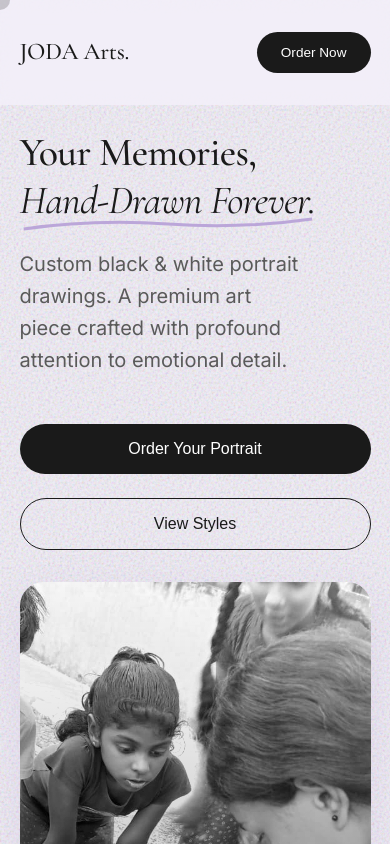
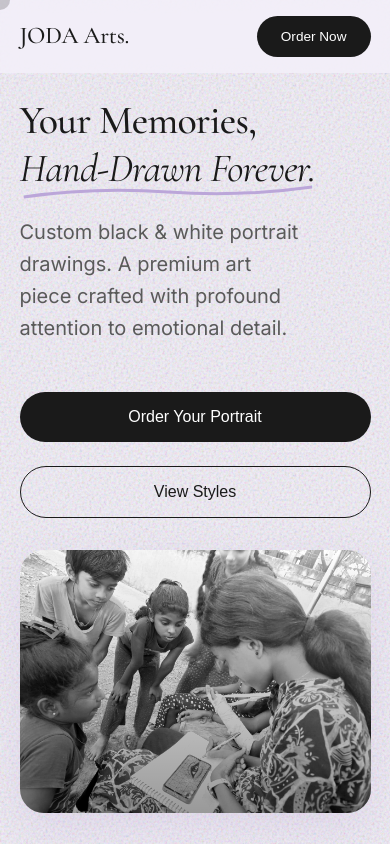
Before and after one commit to Johncyrebecca684/JODA-website, a React (Vite) app: page / in a window 390 px wide. Shown: the top 844 px of the page. Built offline with nearby package versions, Linux system fonts and the light colour scheme.

Commit message:
Fix mobile view responsiveness and image cropping

```diff
--- a/src/App.tsx
+++ b/src/App.tsx
@@ -161,7 +161,7 @@ export default function App() {
       />
 
       {/* Navigation */}
-      <nav style={{ padding: '2rem 5%', display: 'flex', justifyContent: 'space-between', alignItems: 'center', position: 'fixed', width: '100%', zIndex: 100, background: 'rgba(244, 240, 250, 0.8)', backdropFilter: 'blur(10px)' }}>
+      <nav className="main-nav">
         <h2 style={{ fontSize: '1.5rem', margin: 0 }}>JODA Arts.</h2>
         <div className="nav-links">
           <a href="#how-it-works" style={{ fontWeight: 500, transition: '0.3s' }}>Process</a>
@@ -173,7 +173,7 @@ export default function App() {
       </nav>
 
       {/* Hero Section */}
-      <section className="section" style={{ minHeight: '100vh', display: 'flex', alignItems: 'center', paddingTop: '8rem' }}>
+      <section className="section hero-section">
         <div className="grid-2 align-center">
           <motion.div
             initial={{ opacity: 0, y: 50 }}
@@ -204,12 +204,13 @@ export default function App() {
             </div>
           </motion.div>
           <motion.div
+            className="hero-container"
             initial={{ opacity: 0, scale: 0.9 }}
             animate={{ opacity: 1, scale: 1 }}
             transition={{ duration: 1.2, delay: 0.2 }}
-            style={{ position: 'relative', height: '600px', borderRadius: '24px', overflow: 'hidden', boxShadow: 'var(--shadow-hover)' }}
+            style={{ position: 'relative', borderRadius: '24px', overflow: 'hidden', boxShadow: 'var(--shadow-hover)' }}
           >
-            <img src="/WhatsApp Image 2026-03-16 at 8.42.58 PM.jpeg" alt="Hero Art" style={{ width: '100%', height: '100%', objectFit: 'cover', filter: 'grayscale(100%) contrast(1.2)' }} />
+            <img className="hero-img" src="/WhatsApp Image 2026-03-16 at 8.42.58 PM.jpeg" alt="Hero Art" style={{ width: '100%', filter: 'grayscale(100%) contrast(1.2)' }} />
             <div style={{ position: 'absolute', top: 0, left: 0, width: '100%', height: '100%', background: 'linear-gradient(to top, rgba(0,0,0,0.4), transparent)' }} />
           </motion.div>
         </div>
@@ -254,7 +255,7 @@ export default function App() {
           <p style={{ marginTop: '1rem' }}>Priced reflecting hours of dedicated craftsmanship.</p>
         </div>
 
-        <div style={{ display: 'grid', gridTemplateColumns: 'repeat(auto-fit, minmax(280px, 1fr))', gap: '2rem' }}>
+        <div style={{ display: 'grid', gridTemplateColumns: 'repeat(auto-fit, minmax(min(100%, 280px), 1fr))', gap: '2rem' }}>
           {products.map((p, i) => (
             <motion.div
               key={i}
@@ -389,7 +390,7 @@ export default function App() {
           >
             <h3 style={{ color: 'var(--color-white)', marginBottom: '1rem', borderBottom: '1px solid rgba(255,255,255,0.1)', paddingBottom: '1rem' }}>Order Details</h3>
 
-            <div style={{ display: 'grid', gridTemplateColumns: '1fr 1fr', gap: '1rem' }}>
+            <div className="form-grid-2">
               <div>
                 <label style={{ display: 'block', fontSize: '0.9rem', marginBottom: '0.5rem', color: 'var(--color-lavender-dark)' }}>Your Name</label>
                 <input required name="name" type="text" value={formData.name} onChange={e => setFormData({...formData, name: e.target.value})} style={{ width: '100%', padding: '1rem', background: 'rgba(0,0,0,0.2)', border: '1px solid rgba(255,255,255,0.2)', borderRadius: '8px', color: 'var(--color-white)', fontFamily: 'var(--font-body)', outline: 'none' }} placeholder="John Doe" />
@@ -468,7 +469,7 @@ export default function App() {
           <h2>Emotional Impact</h2>
         </div>
 
-        <div style={{ display: 'grid', gridTemplateColumns: 'repeat(auto-fit, minmax(300px, 1fr))', gap: '3rem' }}>
+        <div style={{ display: 'grid', gridTemplateColumns: 'repeat(auto-fit, minmax(min(100%, 300px), 1fr))', gap: '3rem' }}>
           {testimonials.map((t, i) => (
             <div key={i} style={{ display: 'flex', flexDirection: 'column', gap: '1.5rem' }}>
                <span style={{ fontSize: '4rem', fontFamily: 'var(--font-heading)', color: 'var(--color-lavender-dark)', lineHeight: 0.5 }}>"</span>
@@ -480,8 +481,8 @@ export default function App() {
       </section>
 
       {/* Footer */}
-      <footer style={{ background: 'var(--color-text-dark)', color: 'var(--color-white)', padding: '6rem 5% 3rem' }}>
-         <div style={{ display: 'grid', gridTemplateColumns: 'repeat(auto-fit, minmax(200px, 1fr))', gap: '4rem', marginBottom: '4rem' }}>
+      <footer className="main-footer">
+         <div style={{ display: 'grid', gridTemplateColumns: 'repeat(auto-fit, minmax(min(100%, 200px), 1fr))', gap: '4rem', marginBottom: '4rem' }}>
             <div>
                <h2 style={{ color: 'var(--color-white)', fontSize: '2rem', marginBottom: '1rem' }}>JODA Arts.</h2>
                <p style={{ color: 'var(--color-lavender-dark)', fontSize: '0.9rem' }}>Premium custom black and white pencil artworks. Crafted with dedication and soul.</p>
--- a/src/index.css
+++ b/src/index.css
@@ -134,6 +134,15 @@ a {
   position: relative;
 }
 
+.hero-container {
+  height: 600px;
+}
+
+.hero-img {
+  height: 100%;
+  object-fit: cover;
+}
+
 /* Pencil sketch container for the custom image reveal */
 .sketch-container {
   position: relative;
@@ -187,6 +196,36 @@ a {
   height: 50px;
   background: rgba(187, 166, 217, 0.4);
 }
+.main-nav {
+  padding: 2rem 5%;
+  display: flex;
+  justify-content: space-between;
+  align-items: center;
+  position: fixed;
+  width: 100%;
+  z-index: 100;
+  background: rgba(244, 240, 250, 0.8);
+  backdrop-filter: blur(10px);
+}
+
+.hero-section {
+  min-height: 100vh;
+  display: flex;
+  align-items: center;
+  padding-top: 8rem;
+}
+
+.form-grid-2 {
+  display: grid;
+  grid-template-columns: 1fr 1fr;
+  gap: 1rem;
+}
+
+.main-footer {
+  background: var(--color-text-dark);
+  color: var(--color-white);
+  padding: 6rem 5% 3rem;
+}
 
 /* Responsive Layout Classes */
 .grid-2 {
@@ -231,6 +270,16 @@ a {
 }
 
 @media (max-width: 768px) {
+  .hero-container {
+    height: auto;
+  }
+
+  .hero-img {
+    height: auto;
+    display: block;
+    object-fit: contain;
+  }
+
   .grid-2, .grid-3, .grid-4 {
     grid-template-columns: 1fr;
     gap: 2rem;
@@ -238,6 +287,25 @@ a {
 
   .section {
     padding: 6rem 5% 4rem; /* keep top padding for nav */
+  }
+
+  .main-nav {
+    padding: 1rem 5%;
+  }
+
+  .hero-section {
+    min-height: auto;
+    padding-top: 6rem;
+    padding-bottom: 2rem;
+    display: block;
+  }
+
+  .form-grid-2 {
+    grid-template-columns: 1fr;
+  }
+
+  .main-footer {
+    padding: 4rem 5% 2rem;
   }
 
   h1 {
```
